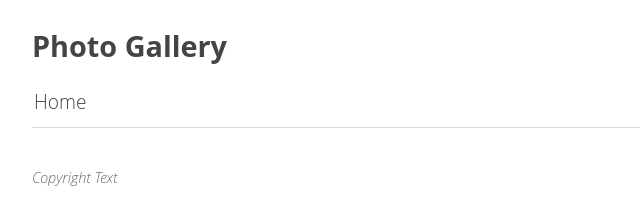
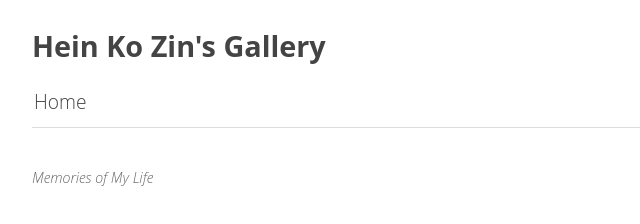
Before and after one commit to HeinKoZin/gallery, a plain HTML site: page index.html in a window 1280 px wide. Shown: the whole page, without its empty margins (0-640 px from the left). Drawn offline with Linux system fonts and the light colour scheme.

Commit message:
Deploying to gh-pages from  @ 4b6bf5e71b6f7cde61b8a07a773daff5ae43c691 🚀

```diff
--- a/index.html
+++ b/index.html
@@ -4,7 +4,7 @@
   <head>
       <meta charset="utf-8" />
       <meta name="viewport" content="width=device-width, user-scalable=no" />
-      <title>Photo Gallery - Home</title>
+      <title>Hein Ko Zin&#x27;s Gallery - Home</title>
       <link rel="stylesheet" href="public/lightgallery/css/lightgallery.css" />
       <link rel="stylesheet" href="public/videojs/video-js.min.css" />
       <link rel="stylesheet" href="public/lightgallery/css/lg-exif.min.css" />
@@ -21,7 +21,7 @@
         Gallery title
       -->
       <header>
-        <h1><a href="index.html">Photo Gallery</a></h1>
+        <h1><a href="index.html">Hein Ko Zin&#x27;s Gallery</a></h1>
       </header>
 
       <!--
@@ -56,7 +56,7 @@
         Optional footer
       -->
       <footer>
-        <p>Copyright Text</p>
+        <p>Memories of My Life</p>
       </footer>
 
     </div>
```
